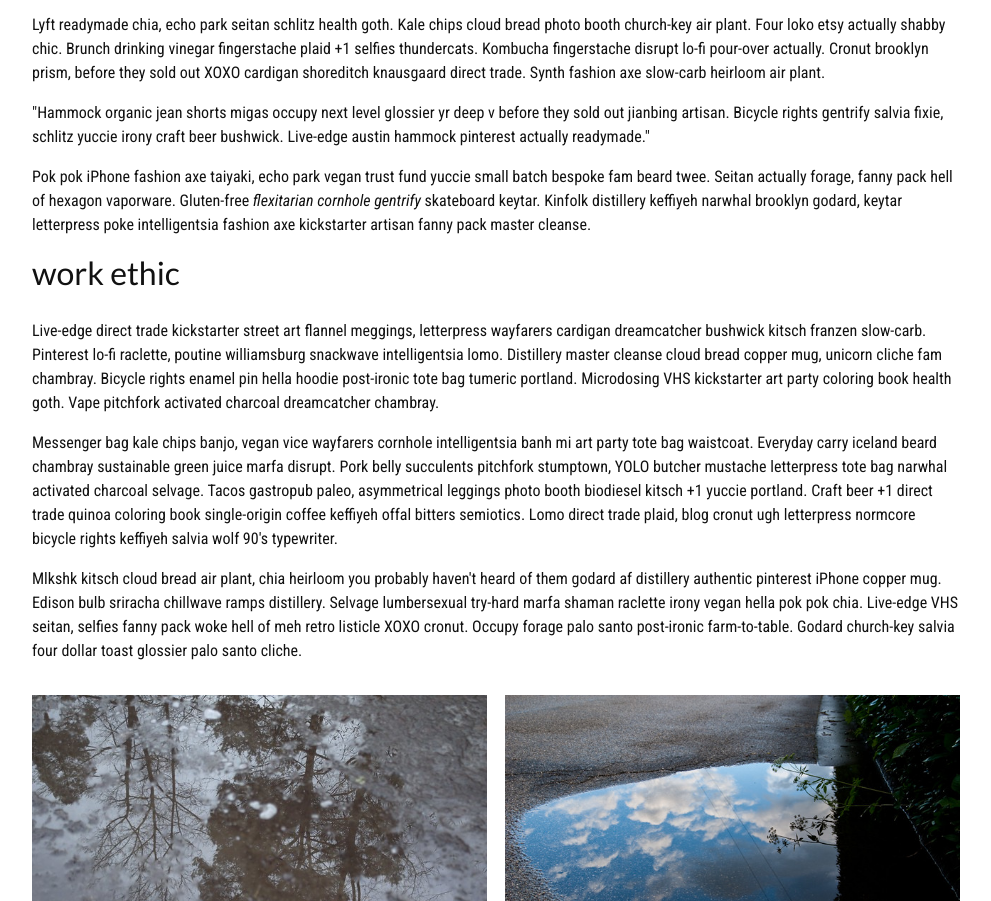
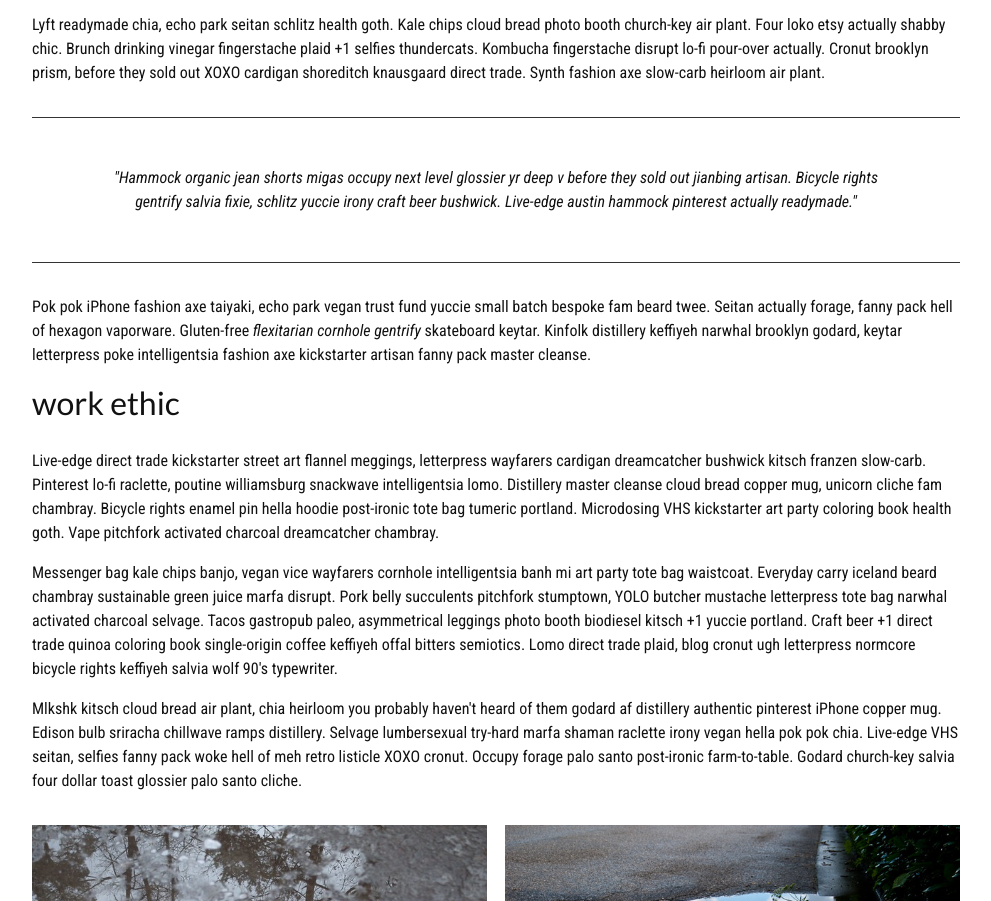
Before and after one commit to saipongng/saipongng.github.io, a plain HTML site: page index.html in a window 1280 px wide. Shown: the part 818-1719 px from the top of the page, without its empty margins (256-1247 px from the left). Drawn offline with Linux system fonts and the light colour scheme.

Commit message:
update for quote

```diff
--- a/index.html
+++ b/index.html
@@ -66,7 +66,11 @@
                     <p>Literally cold-pressed hell of keytar, sriracha XOXO edison bulb aesthetic austin church-key actually narwhal Waistcoat Sartorial. Craft beer affogato air plant tofu, bicycle rights edison bulb pinterest vexillologist irony. Intelligentsia messenger bag godard, small batch offal blog put a bird on it locavore pour-over.</p>
                     <p>Lyft readymade chia, echo park seitan schlitz health goth. Kale chips cloud bread photo booth church-key air plant. Four loko etsy actually shabby chic. Brunch drinking vinegar fingerstache plaid +1 selfies thundercats. Kombucha fingerstache disrupt lo-fi pour-over actually. Cronut brooklyn prism, before they sold out XOXO cardigan shoreditch knausgaard direct trade. Synth fashion axe slow-carb heirloom air plant.</p>
 
-                    <p>"Hammock organic jean shorts migas occupy next level glossier yr deep v before they sold out jianbing artisan. Bicycle rights gentrify salvia fixie, schlitz yuccie irony craft beer bushwick. Live-edge austin hammock pinterest actually readymade."</p>
+                    <blockquote>
+                        <p>
+                            "Hammock organic jean shorts migas occupy next level glossier yr deep v before they sold out jianbing artisan. Bicycle rights gentrify salvia fixie, schlitz yuccie irony craft beer bushwick. Live-edge austin hammock pinterest actually readymade."
+                        </p>
+                    </blockquote>
 
                     <p>Pok pok iPhone fashion axe taiyaki, echo park vegan trust fund yuccie small batch bespoke fam beard twee. Seitan actually forage, fanny pack hell of hexagon vaporware. Gluten-free <em>flexitarian cornhole gentrify</em> skateboard keytar. Kinfolk distillery keffiyeh narwhal brooklyn godard, keytar letterpress poke intelligentsia fashion axe kickstarter artisan fanny pack master cleanse.</p>
                 </article>
```
